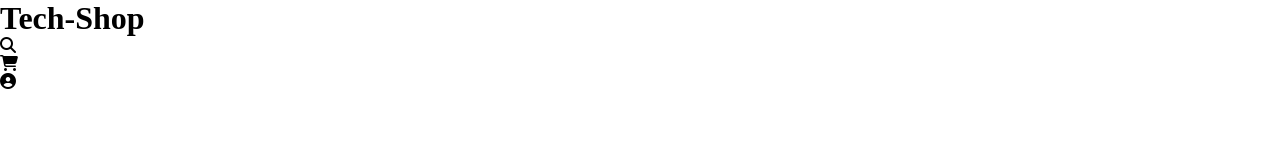
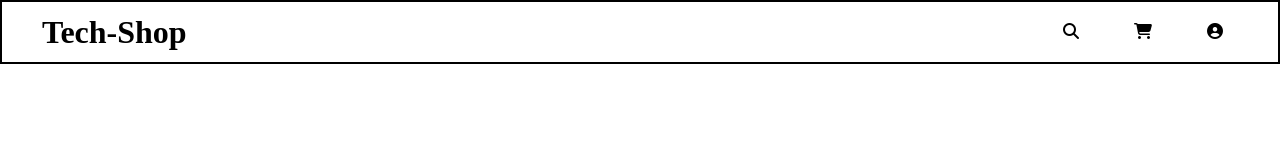
Before and after one commit to Karna-Sai-Rohit/Tech-Shop, a plain HTML site: page index.html in a window 1280 px wide. Drawn offline with Linux system fonts and the light colour scheme.

Commit message:
Added a Navbar

```diff
--- a/index.html
+++ b/index.html
@@ -6,26 +6,35 @@
     <meta name="viewport" content="width=device-width, initial-scale=1.0">
     <title>Tech-Shop</title>
     <link rel="stylesheet" href="styles.css">
-    <link rel="stylesheet" href="https://cdnjs.cloudflare.com/ajax/libs/font-awesome/6.7.2/css/all.min.css" integrity="sha512-Evv84Mr4kqVGRNSgIGL/F/aIDqQb7xQ2vcrdIwxfjThSH8CSR7PBEakCr51Ck+w+/U6swU2Im1vVX0SVk9ABhg==" crossorigin="anonymous" referrerpolicy="no-referrer" />
+    <link rel="stylesheet" href="https://cdnjs.cloudflare.com/ajax/libs/font-awesome/6.7.2/css/all.min.css"
+        integrity="sha512-Evv84Mr4kqVGRNSgIGL/F/aIDqQb7xQ2vcrdIwxfjThSH8CSR7PBEakCr51Ck+w+/U6swU2Im1vVX0SVk9ABhg=="
+        crossorigin="anonymous" referrerpolicy="no-referrer" />
 </head>
+
 <body>
     <header>
-        <h1>Tech-Shop</h1>
+        <h1 class="header1"><a href="index.html">Tech-Shop</a></h1>
         <nav>
             <div class="navbar">
                 <ul>
-                    <li><i class="fa-solid fa-magnifying-glass"></i></li>
-                    <li><i class="fa-solid fa-cart-shopping"></i></li>
-                    <li><i class="fa-solid fa-circle-user"></i></li>
+                    <li id="search"><a href="#"><i class="fa-solid fa-magnifying-glass" title="Search"></i></a></li>
+
+                    <li id="Cart"><a href="#"><i class="fa-solid fa-cart-shopping" title="Cart"></i></a></li>
+                    <li id="user"><a href="signup.html"><i class="fa-solid fa-circle-user" title="User Signup/Login"></i></a></li>
                 </ul>
             </div>
         </nav>
+
     </header>
+    <section>
+
     <main>
+
 
     </main>
     <footer>
 
     </footer>
 </body>
+
 </html>
--- a/styles.css
+++ b/styles.css
@@ -2,3 +2,31 @@
     padding: 0;
     margin: 0;
 }
+
+header{
+    height:60px;
+    border:2px solid black;
+    display:flex;
+    padding-left:40px;
+    justify-content: space-between;
+    align-items: center;
+}
+header h1{
+    text-align: center;
+}
+header a{
+    text-decoration: none;
+    color: black;
+}
+
+.navbar ul{
+    display:flex;
+}
+.navbar li{
+    margin-right: 55px;
+    list-style: none;
+}
+
+.navbar i{
+    color: black;
+}
```
Also changed, not shown: signup.html (added).
